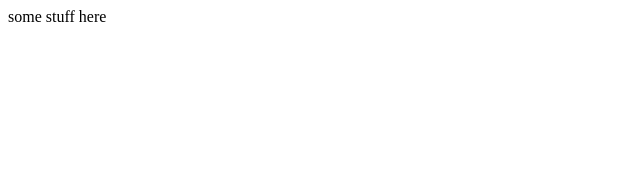
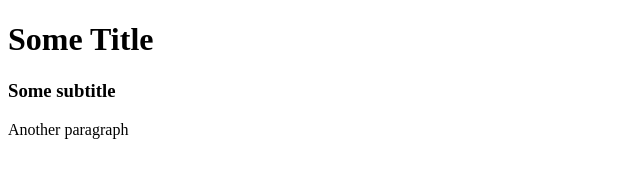
Before and after one commit to owenshaupt/todos-with-allie, a plain HTML site: page index.html in a window 1280 px wide. Shown: the whole page, without its empty margins (0-640 px from the left). Drawn offline with Linux system fonts and the light colour scheme.

Commit message:
add some stuff
Co-authored-by: sfallie108 <sfallie108@users.noreply.github.com>

```diff
--- a/index.html
+++ b/index.html
@@ -4,8 +4,10 @@
     <meta charset="UTF-8">
     <meta http-equiv="X-UA-Compatible" content="IE=edge">
     <meta name="viewport" content="width=device-width, initial-scale=1.0">
-    <title>Document</title>
+    <title>some title</title>
 </head>
 <body>
-    some stuff here
+    <h1>Some Title</h1>
+    <h3>Some subtitle</h3>
+    <p>Another paragraph</p>
 </body>
```
